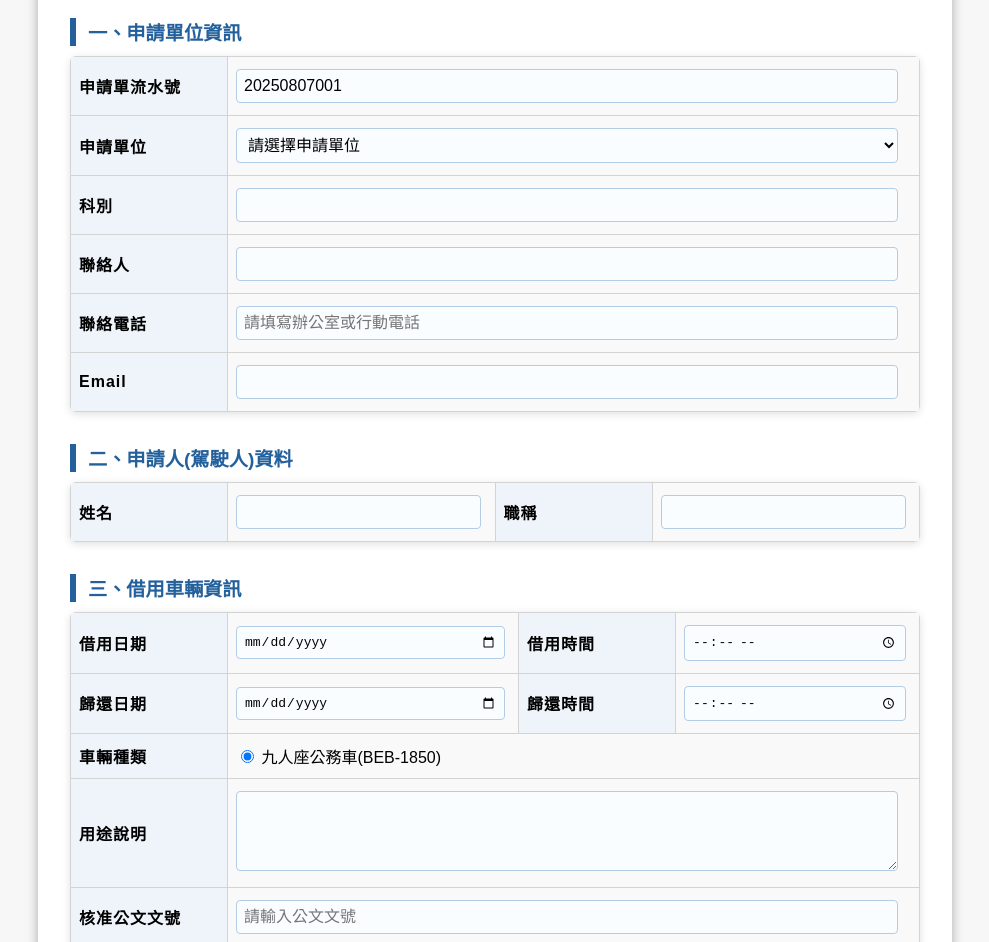
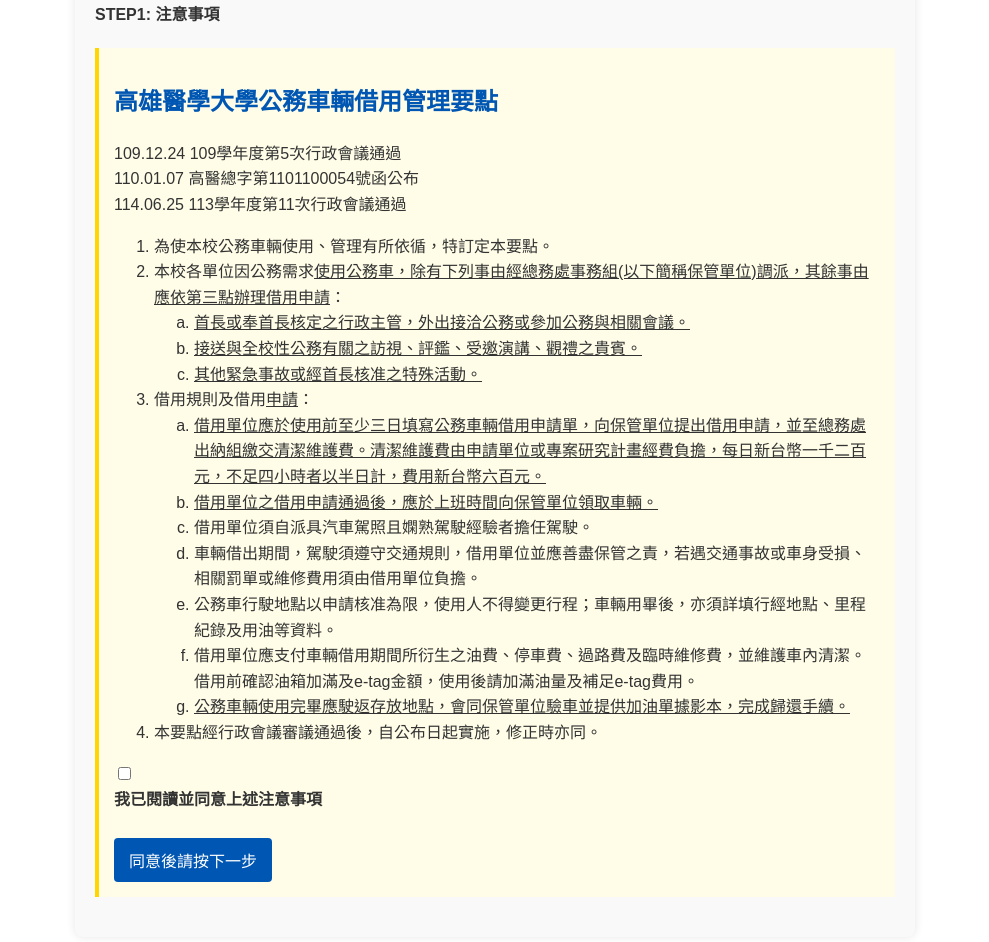
Before and after one commit to AlexLiu1975/carRent, a plain HTML site: page index.html in a window 1280 px wide. Shown: the part 132-1074 px from the top of the page, without its empty margins (145-1134 px from the left). Drawn offline with Linux system fonts and the light colour scheme.

Commit message:
Update index.html

```diff
--- a/index.html
+++ b/index.html
@@ -1,285 +1,209 @@
-
 <!DOCTYPE html>
 <html lang="zh-TW">
 <head>
-<meta charset="UTF-8" />
-<meta name="viewport" content="width=device-width, initial-scale=1.0" />
-<title>高雄醫學大學公務車借用申請表</title>
+    <meta charset="UTF-8">
+    <meta name="viewport" content="width=device-width, initial-scale=1.0">
+    <title>高雄醫學大學公務車輛借用申請系統</title>
     <style>
         body {
-    font-family: Arial, 'Microsoft JhengHei', sans-serif;
+            font-family: Arial, sans-serif;
+            line-height: 1.6;
             margin: 0;
-    background: #f7f7f7;
+            padding: 20px;
+            color: #333;
         }
         .container {
-    max-width: 850px;
-    background: #fff;
-    margin: 40px auto;
-    box-shadow: 0 0 12px #aaa;
-    border-radius: 10px;
-    padding: 32px 32px 40px 32px;
+            max-width: 800px;
+            margin: 0 auto;
+            background-color: #f9f9f9;
+            padding: 20px;
+            border-radius: 8px;
+            box-shadow: 0 0 10px rgba(0,0,0,0.1);
         }
-  h2 {
-    text-align: center;
-    margin-top: 0;
-    margin-bottom: 24px;
-    letter-spacing: 2px;
-    font-size: 2em;
-    color: #23609c;
+        h1, h2 {
+            color: #0056b3;
         }
-  h3 {
-    margin-top: 32px;
-    margin-bottom: 10px;
-    color: #23609c;
-    border-left: 6px solid #23609c;
-    padding-left: 12px;
-    font-size: 1.2em;
+        .notice-box {
+            background-color: #fffde7;
+            border-left: 4px solid #ffd600;
+            padding: 15px;
+            margin-bottom: 20px;
+        }
+        .form-group {
+            margin-bottom: 15px;
+        }
+        label {
+            display: block;
+            margin-bottom: 5px;
+            font-weight: bold;
+        }
+        input[type="text"], input[type="date"], input[type="time"], textarea {
+            width: 100%;
+            padding: 8px;
+            border: 1px solid #ddd;
+            border-radius: 4px;
+            box-sizing: border-box;
+        }
+        textarea {
+            height: 100px;
+        }
+        .date-time-group {
+            display: flex;
+            gap: 10px;
+        }
+        .date-time-group div {
+            flex: 1;
+        }
+        .btn {
+            background-color: #0056b3;
+            color: white;
+            padding: 10px 15px;
+            border: none;
+            border-radius: 4px;
+            cursor: pointer;
+            font-size: 16px;
+            margin-top: 10px;
+        }
+        .btn:hover {
+            background-color: #003d82;
+        }
+        .underline {
+            text-decoration: underline;
         }
         table {
             width: 100%;
             border-collapse: collapse;
             margin-bottom: 20px;
-    background: #f9f9f9;
-    border-radius: 6px;
-    overflow: hidden;
-    box-shadow: 0 2px 8px #e0e0e0;
         }
         th, td {
-    border: 1px solid #d3d3d3;
-    padding: 10px 8px;
-    font-size: 1em;
-    vertical-align: middle;
+            border: 1px solid #ddd;
+            padding: 12px;
+            text-align: left;
         }
         th {
-    background-color: #eef4fa;
-    text-align: left;
-    width: 140px;
-    font-weight: 600;
-    letter-spacing: 1px;
+            background-color: #f2f2f2;
         }
-  input[type="text"], input[type="date"], input[type="time"], input[type="email"], textarea, select {
-    width: 98%;
-    padding: 7px;
-    font-size: 1em;
-    margin: 2px 0;
-    border: 1px solid #b3cce6;
-    border-radius: 4px;
-    box-sizing: border-box;
-    background: #fafdff;
-    transition: border-color 0.2s;
-  }
-  input[type="text"]:focus, input[type="date"]:focus, input[type="time"]:focus, input[type="email"]:focus, textarea:focus, select:focus {
-    border-color: #23609c;
-    outline: none;
-    background: #fff;
-  }
-  textarea {
-    height: 80px;
-    resize: vertical;
+        .file-upload {
+            margin: 20px 0;
         }
         .form-section {
-    margin-bottom: 16px;
+            display: none;
         }
-  .submit-btn {
-    width: 100%;
-    background: #23609c;
-    color: #fff;
-    padding: 12px 0;
-    font-size: 1.2em;
-    border: none;
-    border-radius: 6px;
-    cursor: pointer;
-    margin-top: 32px;
-    letter-spacing: 2px;
-    transition: background 0.2s;
-  }
-  .submit-btn:hover {
-    background: #17416b;
-  }
-  @media (max-width: 600px) {
-    .container {
-      padding: 10px;
-    }
-    th, td {
-      padding: 7px 4px;
-      font-size: 0.95em;
-    }
-    h2, h3 {
-      font-size: 1em;
-    }
-    .submit-btn {
-      font-size: 1em;
-      padding: 9px 0;
-    }
+        .step-indicator {
+            margin-bottom: 20px;
+            font-weight: bold;
         }
     </style>
 </head>
 <body>
     <div class="container">
-<h2>高雄醫學大學公務車借用申請表</h2>
-<form action="#" method="post">
+        <h1>高雄醫學大學公務車輛借用申請系統</h1>
 
-<h3>一、申請單位資訊</h3>
+        <!-- 步驟1: 注意事項 -->
+        <div id="step1">
+            <div class="step-indicator">STEP1: 注意事項</div>
+            <div class="notice-box">
+                <h2>高雄醫學大學公務車輛借用管理要點</h2>
+                <p>109.12.24 109學年度第5次行政會議通過<br>
+                110.01.07 高醫總字第1101100054號函公布<br>
+                114.06.25 113學年度第11次行政會議通過</p>
+
+                <ol>
+                    <li>為使本校公務車輛使用、管理有所依循，特訂定本要點。</li>
+                    <li>本校各單位因公務需求<span class="underline">使用公務車，除有下列事由經總務處事務組(以下簡稱保管單位)調派，其餘事由應依第三點辦理借用申請</span>：
+                        <ol type="a">
+                            <li><span class="underline">首長或奉首長核定之行政主管，外出接洽公務或參加公務與相關會議。</span></li>
+                            <li><span class="underline">接送與全校性公務有關之訪視、評鑑、受邀演講、觀禮之貴賓。</span></li>
+                            <li><span class="underline">其他緊急事故或經首長核准之特殊活動。</span></li>
+                        </ol>
+                    </li>
+                    <li>借用規則及借用<span class="underline">申請</span>：
+                        <ol type="a">
+                            <li><span class="underline">借用單位應於使用前至少三日填寫公務車輛借用申請單，向保管單位提出借用申請，並至總務處出納組繳交清潔維護費。清潔維護費由申請單位或專案研究計畫經費負擔，每日新台幣一千二百元，不足四小時者以半日計，費用新台幣六百元。</span></li>
+                            <li><span class="underline">借用單位之借用申請通過後，應於上班時間向保管單位領取車輛。</span></li>
+                            <li>借用單位須自派具汽車駕照且嫻熟駕駛經驗者擔任駕駛。</li>
+                            <li>車輛借出期間，駕駛須遵守交通規則，借用單位並應善盡保管之責，若遇交通事故或車身受損、相關罰單或維修費用須由借用單位負擔。</li>
+                            <li>公務車行駛地點以申請核准為限，使用人不得變更行程；車輛用畢後，亦須詳填行經地點、里程紀錄及用油等資料。</li>
+                            <li>借用單位應支付車輛借用期間所衍生之油費、停車費、過路費及臨時維修費，並維護車內清潔。借用前確認油箱加滿及e-tag金額，使用後請加滿油量及補足e-tag費用。</li>
+                            <li><span class="underline">公務車輛使用完畢應駛返存放地點，會同保管單位驗車並提供加油單據影本，完成歸還手續。</span></li>
+                        </ol>
+                    </li>
+                    <li>本要點經行政會議審議通過後，自公布日起實施，修正時亦同。</li>
+                </ol>
+
+                <div class="form-group">
+                    <input type="checkbox" id="agree" name="agree" required>
+                    <label for="agree">我已閱讀並同意上述注意事項</label>
+                </div>
+
+                <button id="nextStepBtn" class="btn">同意後請按下一步</button>
+            </div>
+        </div>
+
+        <!-- 步驟2: 申請表單 -->
+        <div id="step2" class="form-section">
+            <div class="step-indicator">STEP2: 填寫申請表</div>
+            <form id="car-application-form">
                 <table>
                     <tr>
-    <th>申請單流水號</th>
-    <td colspan="3">
-      <input type="text" name="serial_number" id="serial_number" readonly />
-    </td>
+                        <th>申請用途</th>
+                        <td><textarea name="purpose" required></textarea></td>
                     </tr>
                     <tr>
-    <th>申請單位</th>
-    <td colspan="3">
-      <select name="department" required>
-        <option value="">請選擇申請單位</option>
-        <option value="秘書處">秘書處</option>
-        <option value="校務永續發展處">校務永續發展處</option>
-        <option value="總務處">總務處</option>
-        <option value="教務處">教務處</option>
-        <option value="學生事務處">學生事務處</option>
-        <option value="人力資源室">人力資源室</option>
-        <option value="研究發展處">研究發展處</option>
-        <option value="產學營運處">產學營運處</option>
-        <option value="國際事務處">國際事務處</option>
-        <option value="圖書資訊處">圖書資訊處</option>
-        <option value="稽核室">稽核室</option>
-        <option value="會計室">會計室</option>
-        <option value="環境保護暨職業安全衛生室">環境保護暨職業安全衛生室</option>
-      </select>
-    </td>
+                        <th>行駛地點</th>
+                        <td><textarea name="location" required></textarea></td>
                     </tr>
                     <tr>
-    <th>科別</th>
-    <td colspan="3"><input type="text" name="section" /></td>
-  </tr>
-  <tr>
-    <th>聯絡人</th>
-    <td colspan="3"><input type="text" name="contact_person" /></td>
-  </tr>
-  <tr>
-    <th>聯絡電話</th>
-    <td colspan="3"><input type="text" name="contact_phone" placeholder="請填寫辦公室或行動電話" /></td>
-  </tr>
-  <tr>
-    <th>Email</th>
-    <td colspan="3"><input type="email" name="email" /></td>
-  </tr>
-</table>
-
-<h3>二、申請人(駕駛人)資料</h3>
-<table>
-  <tr>
-    <th>姓名</th>
-    <td><input type="text" name="applicant_name" /></td>
-    <th>職稱</th>
-    <td><input type="text" name="position" /></td>
-  </tr>
-</table>
-
-<h3>三、借用車輛資訊</h3>
-<table>
-  <tr>
-    <th>借用日期</th>
-    <td><input type="date" name="borrow_date" /></td>
-    <th>借用時間</th>
-    <td><input type="time" name="borrow_time" /></td>
-  </tr>
-  <tr>
-    <th>歸還日期</th>
-    <td><input type="date" name="return_date" /></td>
-    <th>歸還時間</th>
-    <td><input type="time" name="return_time" /></td>
-  </tr>
-  <tr>
-    <th>車輛種類</th>
-    <td colspan="3">
-      <label><input type="radio" name="vehicle_type" value="九人座公務車(BEB-1850)" checked  /> 九人座公務車(BEB-1850)</label>
-    </td>
-  </tr>
-  <tr>
-    <th>用途說明</th>
-    <td colspan="3"><textarea name="purpose"></textarea></td>
-  </tr>
-    <tr>
-    <th>核准公文文號</th>
-    <td colspan="3">
-      <input type="text" name="official_doc_number" placeholder="請輸入公文文號" />
-    </td>
-  </tr>
-  <tr>
-    <th>附件上傳</th>
-    <td colspan="3">
-      <input type="file" name="doc_attachment" accept=".pdf,.doc,.docx,.jpg,.png" multiple />
-      <small>可上傳PDF、Word、圖片等檔案</small>
+                        <th>用車時間</th>
+                        <td>
+                            <div class="date-time-group">
+                                <div>
+                                    <label>開始日期</label>
+                                    <input type="date" name="start_date" required>
+                                </div>
+                                <div>
+                                    <label>開始時間</label>
+                                    <input type="time" name="start_time" required>
+                                </div>
+                            </div>
+                            <div class="date-time-group">
+                                <div>
+                                    <label>結束日期</label>
+                                    <input type="date" name="end_date" required>
+                                </div>
+                                <div>
+                                    <label>結束時間</label>
+                                    <input type="time" name="end_time" required>
+                                </div>
+                            </div>
                         </td>
                     </tr>
                 </table>
 
-<h3>四、備註說明</h3>
-<textarea name="remarks"></textarea>
+                <div class="file-upload">
+                    <label for="attachment">附件檔案(核准借車公文):</label>
+                    <input type="file" id="attachment" name="attachment">
+                </div>
 
-<h3>五、申請人簽名</h3>
-<table>
-  <tr>
-    <th>簽名</th>
-    <td><input type="text" name="sign" /></td>
-    <th>日期</th>
-    <td><input type="date" name="sign_date" /></td>
-  </tr>
-</table>
-
-<h3>六、車輛使用紀錄</h3>
-<table>
-  <tr>
-    <th>日期</th>
-    <th>出車時間</th>
-    <th>歸車時間</th>
-    <th>司機簽名</th>
-    <th>備註</th>
-  </tr>
-  <tr>
-    <td><input type="date" name="usage_date" /></td>
-    <td><input type="time" name="depart_time" /></td>
-    <td><input type="time" name="return_time2" /></td>
-    <td><input type="text" name="driver_signature" /></td>
-    <td><input type="text" name="remarks2" /></td>
-  </tr>
-  <!-- 可複製此行加入多筆紀錄 -->
-</table>
-
-<h3>七、備註事項</h3>
-<textarea name="additional_notes">奉核後，請至出納組繳費，並將收據上傳</textarea>
-
-<button type="submit" class="submit-btn">提交申請</button>
-  <tr>
-    <h3>繳費證明上傳</h3>
-    <td colspan="3">
-      <input type="file" name="doc_attachment" accept=".pdf,.doc,.docx,.jpg,.png" multiple />
-      <small>可上傳PDF、Word、圖片等檔案</small>
-    </td>
-  </tr>
+                <button type="submit" class="btn">提交申請</button>
             </form>
         </div>
-
+    </div>
 
     <script>
-document.addEventListener('DOMContentLoaded', function() {
-  // 取得今天日期
-  const now = new Date();
-  const y = now.getFullYear();
-  const m = ('0' + (now.getMonth() + 1)).slice(-2);
-  const d = ('0' + now.getDate()).slice(-2);
-  const dateStr = `${y}${m}${d}`;
+        document.getElementById('nextStepBtn').addEventListener('click', function() {
+            if (document.getElementById('agree').checked) {
+                document.getElementById('step1').style.display = 'none';
+                document.getElementById('step2').style.display = 'block';
+            } else {
+                alert('請先閱讀並同意注意事項');
+            }
+        });
 
-  // 取得 localStorage 目前流水號
-  let count = localStorage.getItem('serial_count_' + dateStr);
-  if (!count) count = 1;
-  else count = parseInt(count) + 1;
-  localStorage.setItem('serial_count_' + dateStr, count);
-
-  // 組合流水號
-  const serial = dateStr + ('00' + count).slice(-3);
-  document.getElementById('serial_number').value = serial;
+        document.getElementById('car-application-form').addEventListener('submit', function(e) {
+            e.preventDefault();
+            alert('申請已提交，將送往下一關審核');
+            // 這裡可以添加實際的表單提交邏輯
         });
     </script>
 </body>
```
Lines whose indentation alone changed are shown as unchanged.
